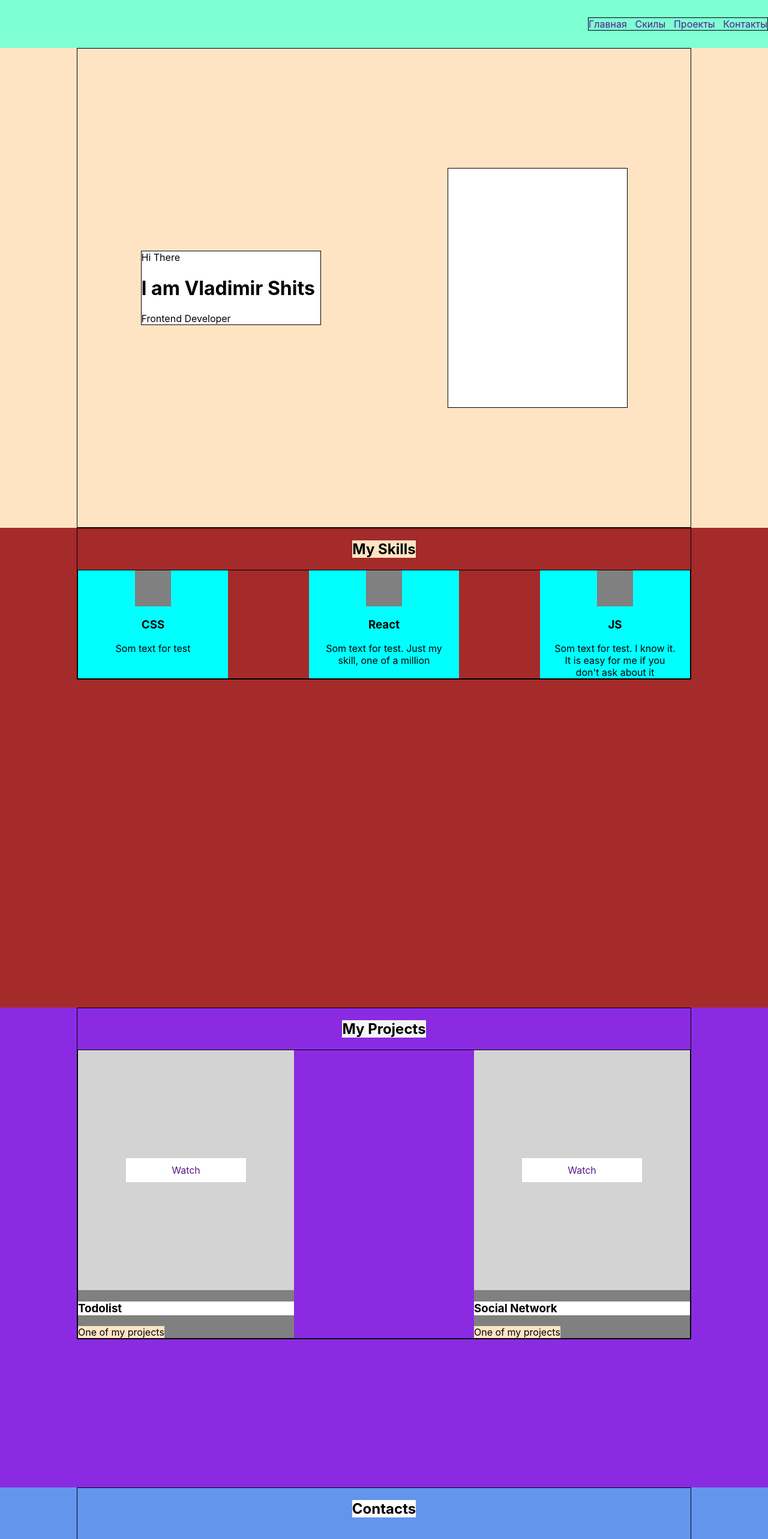
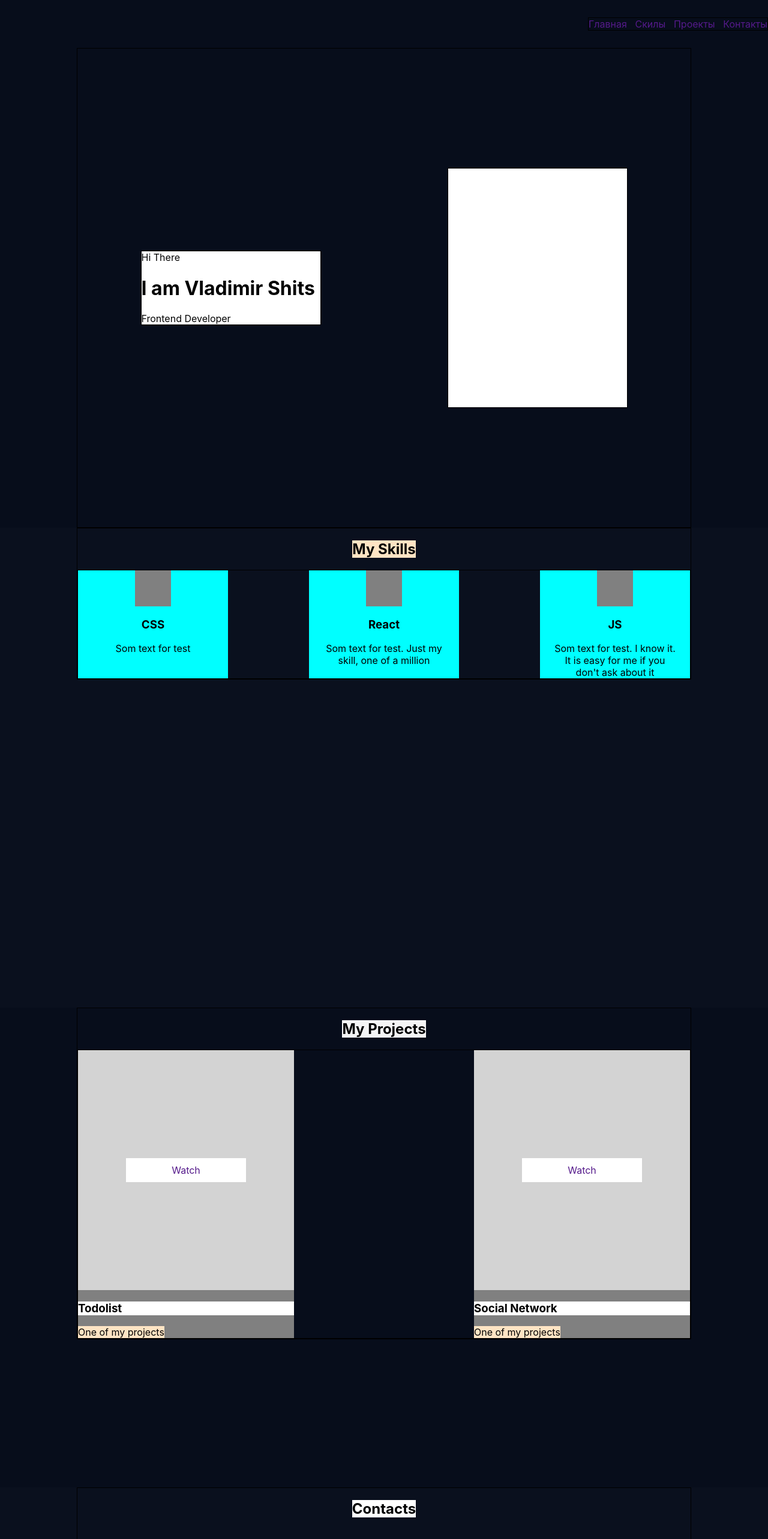
Before and after one commit to fabskrejt/portfolio, a React (Create React App) app: page / in a window 1280 px wide. Shown: the top 2566 px of the page at 60% size. Built offline with nearby package versions, Linux system fonts and the light colour scheme.

Commit message:
changed background-color for pages

```diff
--- a/src/App.tsx
+++ b/src/App.tsx
@@ -1,15 +1,15 @@
 import React from 'react';
-import './App.css';
 import {Header} from "./header/Header";
 import {Main} from "./main/Main";
 import {Skills} from "./skills/Skills";
 import {Projects} from "./projekts/Projects";
 import {Contacts} from "./contacts/Contacts";
 import {Footer} from "./footer/Footer";
+import styles from "./App.module.css"
 
 function App() {
     return (
-        <div className="App">
+        <div className={styles.App}>
             <Header/>
             <Main/>
             <Skills/>
--- a/src/contacts/Contacts.module.css
+++ b/src/contacts/Contacts.module.css
@@ -1,6 +1,6 @@
 .contacts{
     min-height: 100vh;
-    background-color: cornflowerblue;
+    background-color: #0a101e;
 }
 .container{
     display: flex;
--- a/src/footer/Footer.module.css
+++ b/src/footer/Footer.module.css
@@ -4,6 +4,7 @@
     flex-direction: column;
     justify-items: center;
     align-items: center;
+    background-color: #070d1b;
 }
 .footerImgContainer{
     display: flex;
--- a/src/header/Header.module.css
+++ b/src/header/Header.module.css
@@ -1,5 +1,5 @@
 .header{
-    background-color: aquamarine;
+    background-color: #070d1b;
     display: flex;
     justify-content: flex-end;
     align-items: center;
--- a/src/main/Main.module.css
+++ b/src/main/Main.module.css
@@ -1,5 +1,5 @@
 .mainBlock{
-    background-color: bisque;
+    background-color: #070d1b;
     height: 100vh;
 }
 
--- a/src/projekts/Projects.module.css
+++ b/src/projekts/Projects.module.css
@@ -1,5 +1,5 @@
 .projectsBlock{
-    background-color: blueviolet;
+    background-color: #070d1b;
     min-height: 100vh;
 }
 
--- a/src/skills/Skills.module.css
+++ b/src/skills/Skills.module.css
@@ -1,5 +1,5 @@
 .skillsBlock{
-    background-color: brown;
+    background-color: #0a101e;
     min-height: 100vh;
 }
 .container{
```
Also changed, not shown: src/App.module.css (renamed from src/App.css).
